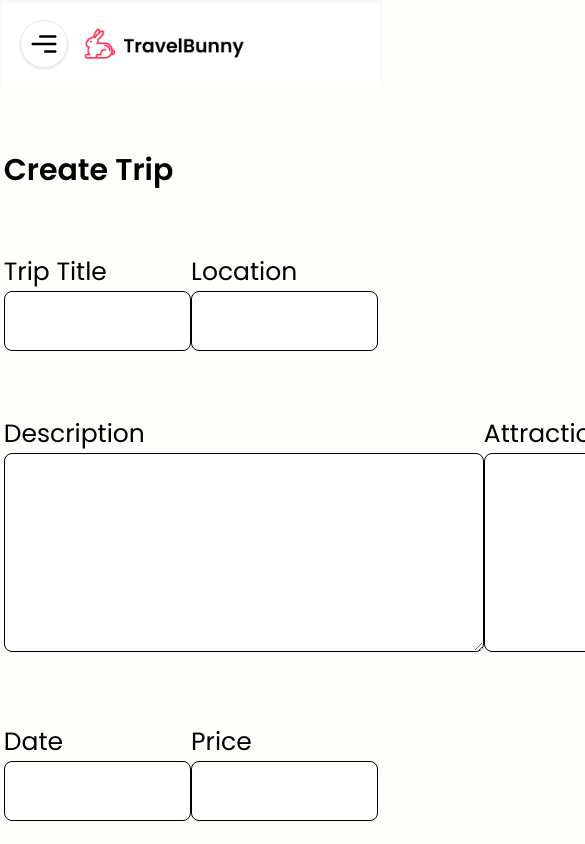
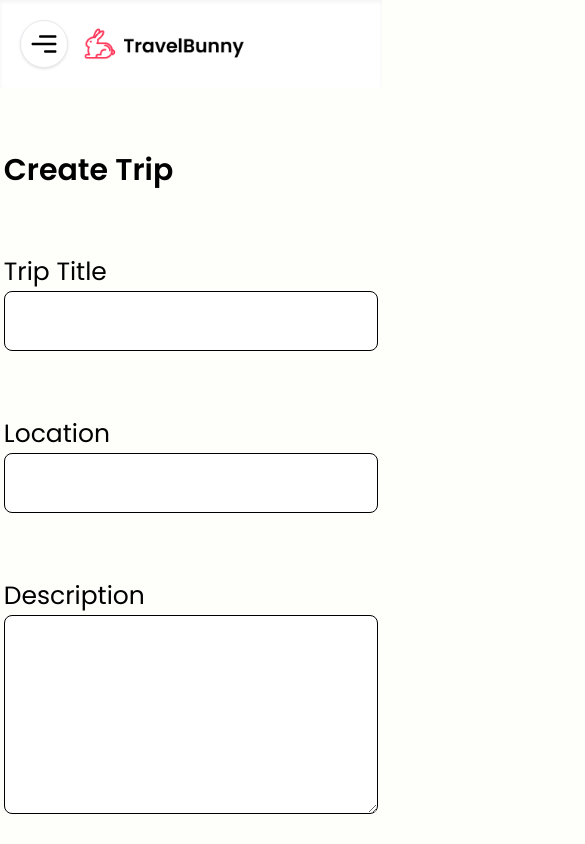
Before and after one commit to Mopharr/TravelBunny, a Next.js app: page /create in a window 390 px wide. Shown: the top 844 px of the page, 585 px wide, since content can reach past the window. Built offline with nearby package versions, Linux system fonts and the light colour scheme.

Commit message:
new page

```diff
--- a/styles/trip.module.css
+++ b/styles/trip.module.css
@@ -25,10 +25,11 @@
   display: flex;
   align-items: center;
   justify-content: space-between;
+  flex-wrap: wrap;
+
 }
 .in {
   width: 480px;
-  flex-wrap: wrap;
   margin-bottom: 4em;
 }
 .in label {
@@ -47,7 +48,7 @@
   border-radius: 8px;
 }
 .in textarea {
-  width: 480px;
+  width: 100%;
   height: 199px;
   background: #ffffff;
   border: 1px solid #000000;
@@ -74,4 +75,16 @@
     max-width: 98%;
     margin: auto;
   }
+  .in {
+      width: 400px;
+  }
 }
+
+@media (max-width: 840px) {
+      .in {
+      width: 100%;
+  }
+  .in button{
+      width: 100%;
+  }
+}
```
